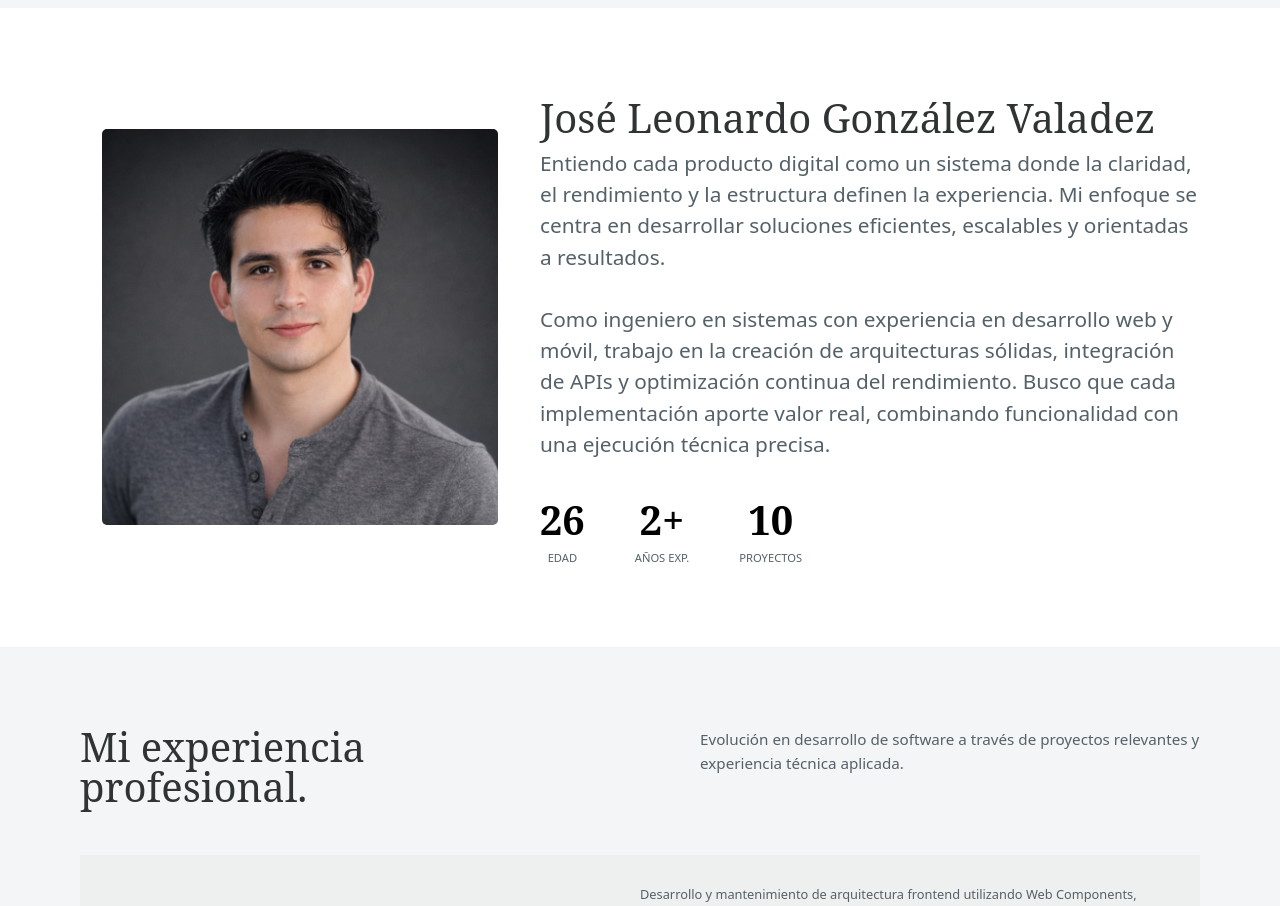
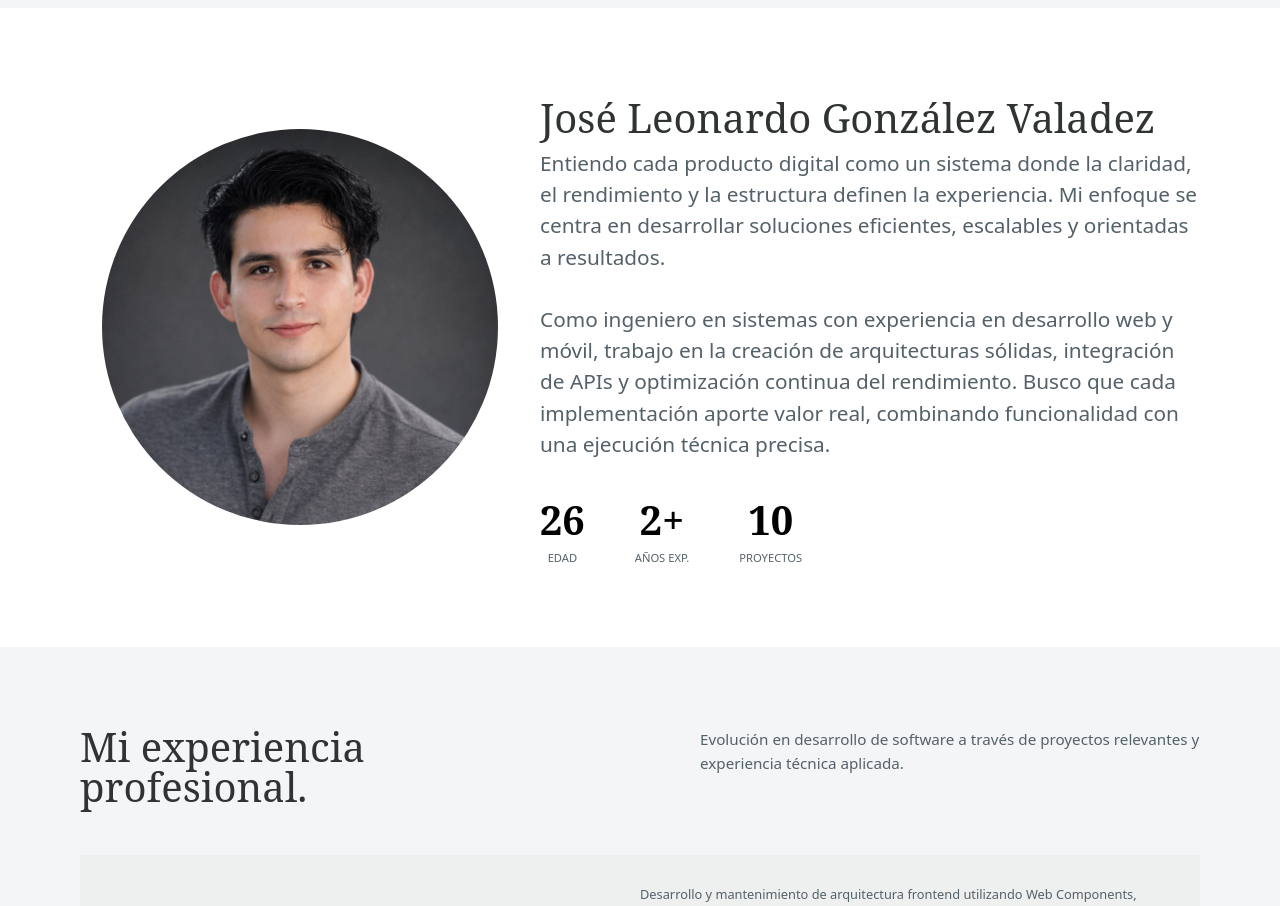
Before and after one commit to GonzalezValadez18/My_Web_Portfolio, a React (Vite) app: page / in a window 1280 px wide. Shown: the part 840-1746 px from the top of the page. Built offline with nearby package versions, Linux system fonts and the light colour scheme.

Commit message:
boder de foto

```diff
--- a/src/styles/layouts/about.css
+++ b/src/styles/layouts/about.css
@@ -25,7 +25,7 @@
     img {
         width: 90%;
         object-fit: cover;
-        border-radius: 5px;
+        border-radius: 50%;
 
         @media screen and (max-width: 900px) {
             width: 60%;
```
